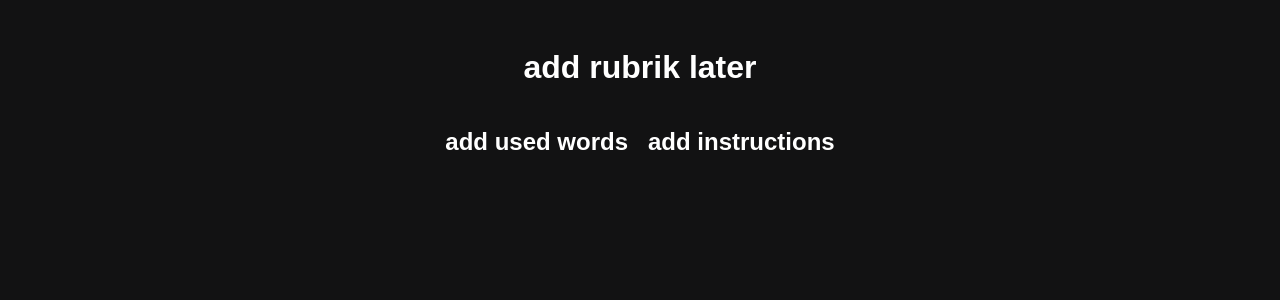
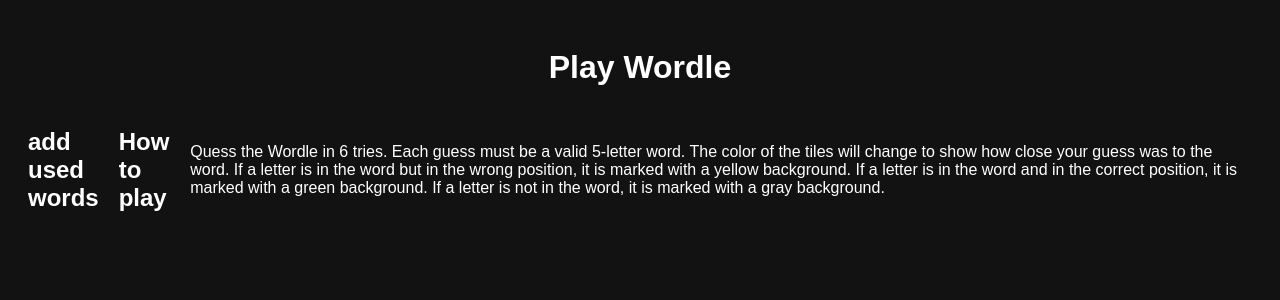
Before and after one commit to PVSPYH25P-Grupp-1/Agil-Grupp-Wordle, a Flask app: template templates/wordle/layout.html in a window 1280 px wide. Shown: the top 300 px of the page. Run offline with Flask 3, Linux system fonts and the light colour scheme; the template is opened without the code that fills it, so the values that code supplies are empty.

Commit message:
Lagt till instruktionstext

```diff
--- a/templates/wordle/layout.html
+++ b/templates/wordle/layout.html
@@ -8,11 +8,17 @@
 </head>
 <body>
 
-    <h1>add rubrik later</h1>
+    <h1>Play Wordle</h1>
     <div class="container container1">
         <h2>add used words</h2>
         {% block content %}{% endblock %}
-        <h2>add instructions</h2>
+        <h2>How to play</h2>
+        <p>Quess the Wordle in 6 tries. Each guess must be a valid 5-letter word.
+            The color of the tiles will change to show how close your guess was to the word.
+            If a letter is in the word but in the wrong position, it is marked with a yellow background.
+            If a letter is in the word and in the correct position, it is marked with a green background.
+            If a letter is not in the word, it is marked with a gray background.
+</p>
     </div>
 
 </body>
```
